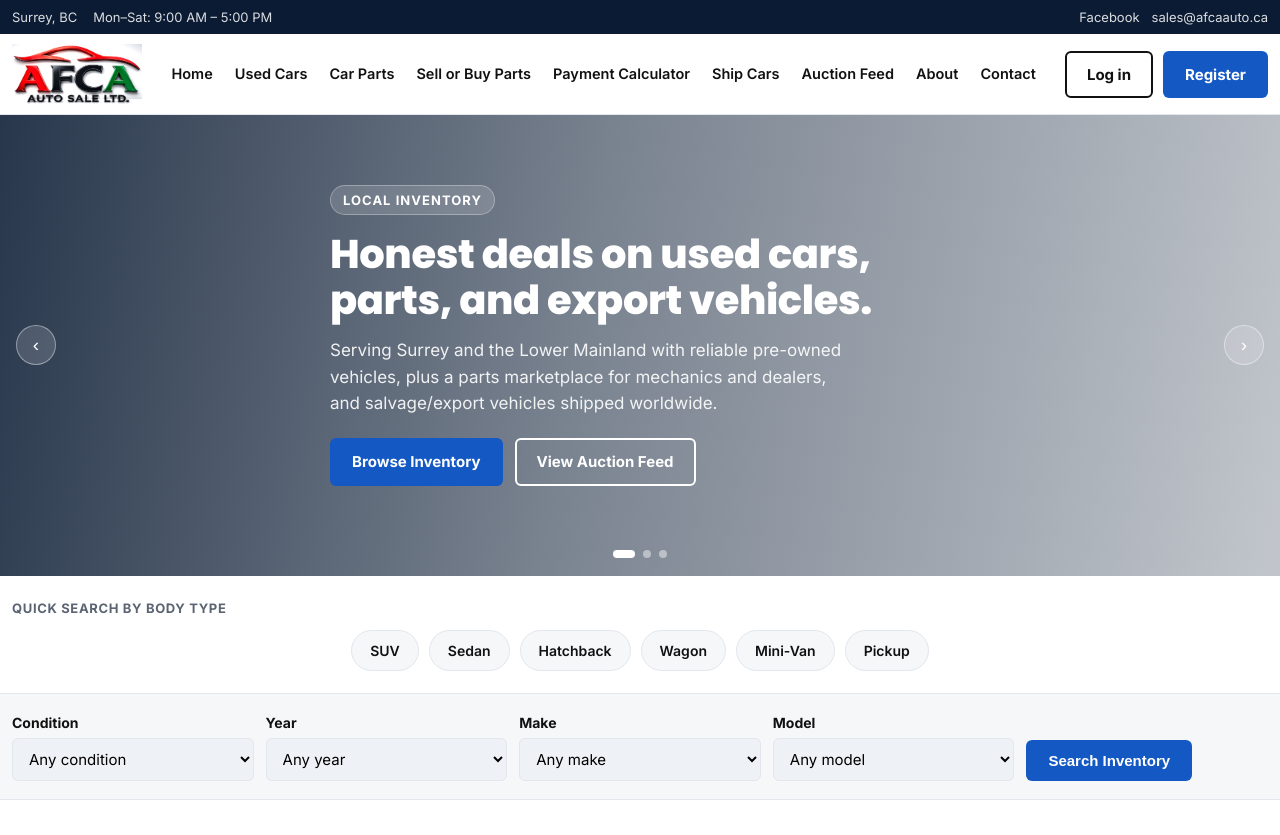
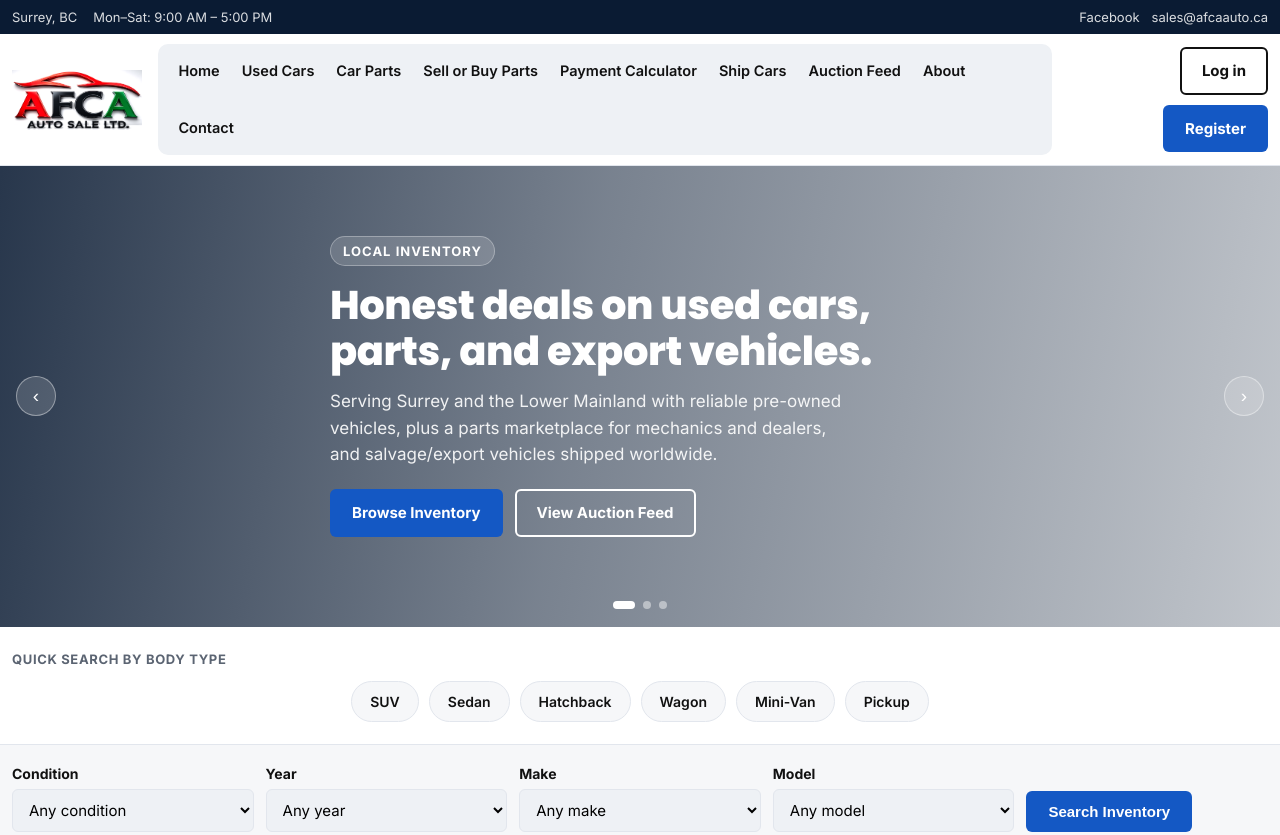
Before and after one commit to Afca7861/Website, a website: page public/index.html in a window 1280 px wide. Shown: the top 835 px of the page. Drawn offline with Linux system fonts and the light colour scheme; no server answers.

```diff
--- a/public/css/style.css
+++ b/public/css/style.css
@@ -104,7 +104,12 @@ header.site-header {
 }
 .brand { display: flex; align-items: center; gap: 10px; }
 .brand img { height: 60px; width: auto; display: block; }
-nav.main-nav { display: flex; gap: 22px; flex-wrap: wrap; align-items: center; }
+nav.main-nav {
+  display: flex; gap: 22px; flex-wrap: wrap; align-items: center;
+  background: var(--afca-gray-100);
+  border-radius: 10px;
+  padding: 10px 20px;
+}
 nav.main-nav a {
   color: var(--afca-black);
   font-weight: 600;
```
